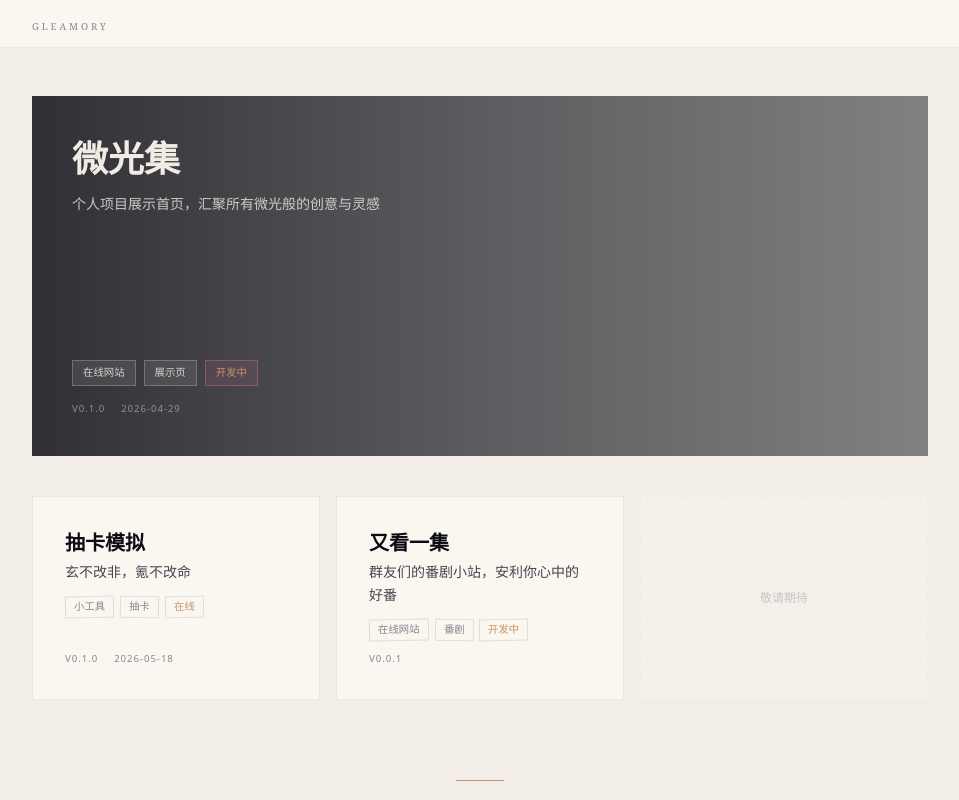
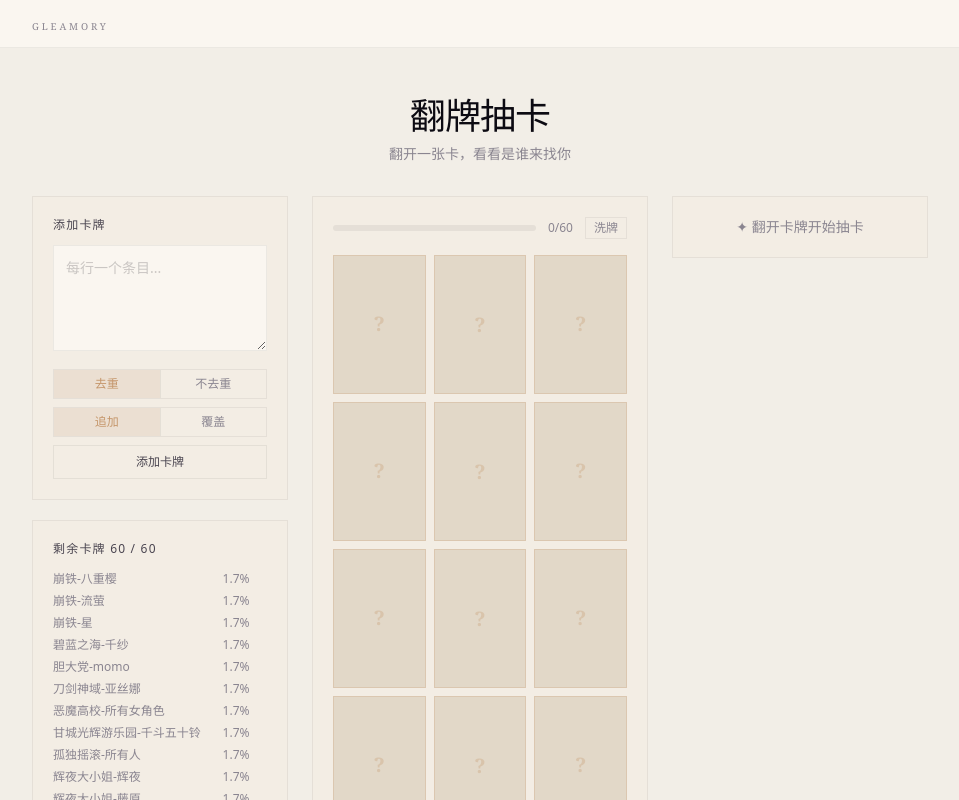
Before and after one commit to Tainiraito/Gleamory, a React (Vite) app: page /#/gacha-simulator in a window 1280 px wide. Before the commit this address led to /. Shown: the top 800 px of the page, without its empty margins (160-1119 px from the left). Built offline with nearby package versions, Linux system fonts and the light colour scheme; no server answers; a web font is replaced by a local one.

Commit message:
fix: 翻牌区改为动态列数 auto-fill+minmax
- repeat(5, 1fr) → repeat(auto-fill, minmax(88px, 1fr))
- 卡片最小 88px，最大等分可用宽度
- 大屏自动增多列数，小屏减少，无需断点

```diff
--- a/src/pages/GachaSimulator.tsx
+++ b/src/pages/GachaSimulator.tsx
@@ -343,7 +343,7 @@
                 )}
 
                 {/* Card grid — 5 columns max */}
-                <div style={{ display: 'grid', gridTemplateColumns: 'repeat(5, 1fr)', gap: '0.5rem' }}>
+                <div style={{ display: 'grid', gridTemplateColumns: 'repeat(auto-fill, minmax(88px, 1fr))', gap: '0.5rem' }}>
                   {cardGrid}
                 </div>
               </div>
```
